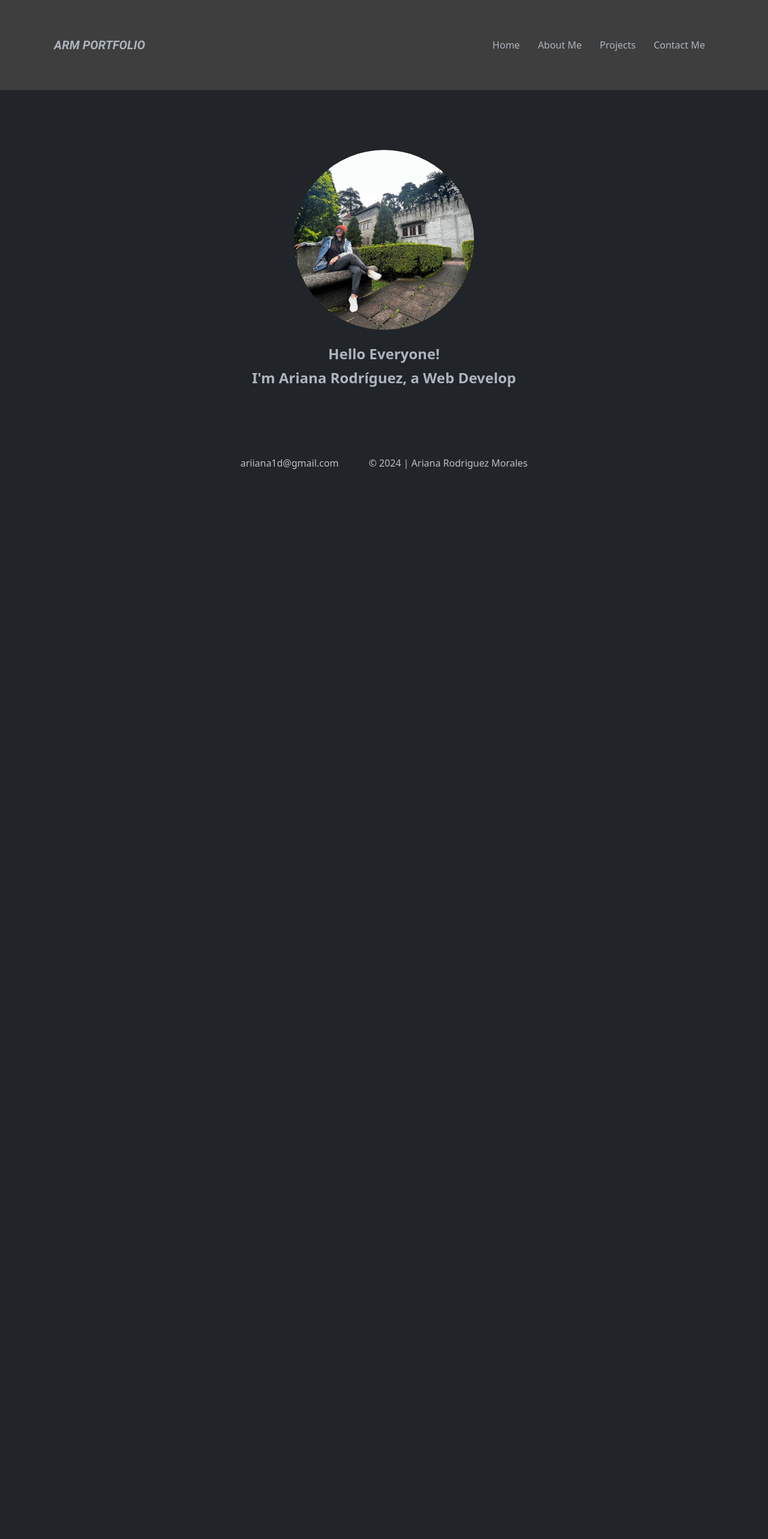
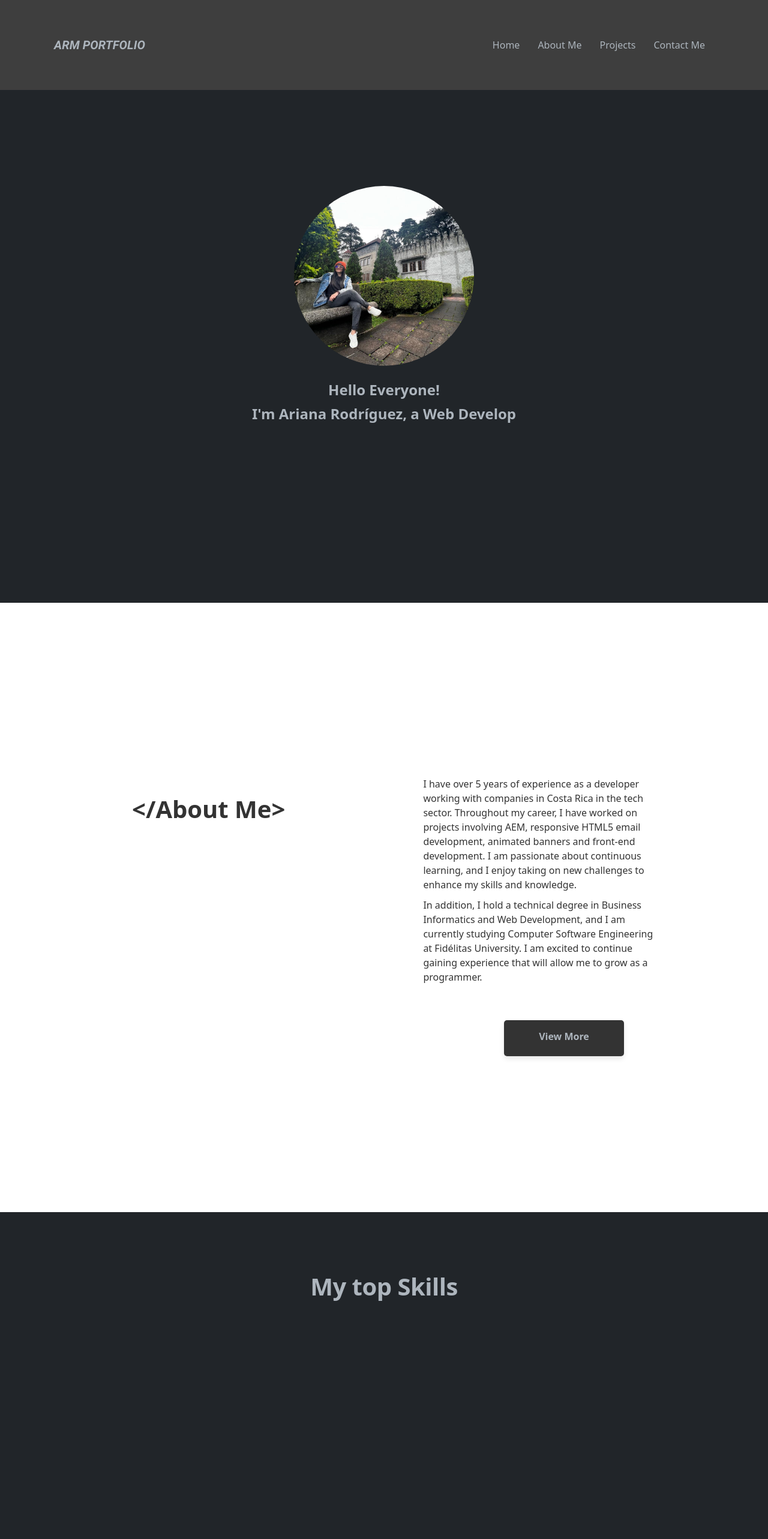
Before and after one commit to ari-rm21/website, an Angular app: page / in a window 1280 px wide. Shown: the top 2566 px of the page at 60% size. Before the commit the page ends 806 px from the top, so only its background shows below. Built offline with nearby package versions, Linux system fonts and the light colour scheme.

Commit message:
doing several changes

```diff
--- a/src/app/app.component.html
+++ b/src/app/app.component.html
@@ -14,6 +14,7 @@
 </header>
 
 
-
-<router-outlet />
+<app-home></app-home>
+<app-about-me></app-about-me>
+<app-projects></app-projects>
 <app-footer></app-footer>
--- a/src/app/app.component.ts
+++ b/src/app/app.component.ts
@@ -1,11 +1,14 @@
 import { Component } from '@angular/core';
 import { RouterLink, RouterOutlet } from '@angular/router';
 import { FooterComponent } from './components/footer/footer.component';
+import { HomeComponent } from './components/home/home.component';
+import { AboutMeComponent } from './components/about-me/about-me.component';
+import { ProjectsComponent } from './components/projects/projects.component';
 
 @Component({
   selector: 'app-root',
   standalone: true,
-  imports: [RouterOutlet, RouterLink, FooterComponent],
+  imports: [RouterOutlet, RouterLink, HomeComponent, AboutMeComponent, ProjectsComponent,FooterComponent],
   templateUrl: './app.component.html',
   styleUrls: ['./app.component.scss']
 })
--- a/src/app/components/about-me/about-me.component.scss
+++ b/src/app/components/about-me/about-me.component.scss
@@ -3,7 +3,9 @@
     justify-content: space-between;
     align-items: flex-start;
     gap: 20px;
-    padding: 250px 100px;
+    padding: 200px 100px 120px 100px;
+    background-color: #fff;
+    color: #333;
 
 
 
@@ -18,7 +20,6 @@
       &__title {
         font-size: 2.5rem;
         margin-bottom: 10px;
-        color: #adb5bd;
         font-weight: bold;
       }
 
@@ -40,7 +41,6 @@
 
       p {
         margin-bottom: 10px;
-        color: #adb5bd;
       }
     }
 
@@ -96,13 +96,15 @@
 
 
 .topSkils_wrapper{
-  background-color: #fff;
+  background-color: #212529;
   padding: 100px;
   width: 100%;
+  height: 700px;
 
   &__heading-secondary {
     font-weight: 700;
-    color: #c06500;
+    text-align: center;
+    color: #adb5bd;
     font-size: 2.5rem;
     line-height: 1.2;
     margin-bottom: 9.6rem;
--- a/src/app/components/about-me/about-me.component.ts
+++ b/src/app/components/about-me/about-me.component.ts
@@ -1,7 +1,7 @@
 import { AfterViewInit, Component } from '@angular/core';
 
 @Component({
-  selector: 'div[app-about-me]',
+  selector: 'app-about-me',
   standalone: true,
   imports: [],
   templateUrl: './about-me.component.html',
--- a/src/app/components/footer/footer.component.scss
+++ b/src/app/components/footer/footer.component.scss
@@ -1,10 +1,12 @@
 footer{
-    position: fixed;
+    position: relative;
     bottom: 0px;
     width: 100%;
+    background-color: white;
 }
 
 .footer_wrapper{
+
     margin: 0px auto;
     display: flex;
     justify-content: center;
--- a/src/app/components/home/home.component.scss
+++ b/src/app/components/home/home.component.scss
@@ -1,8 +1,14 @@
 .wrapper {
-    padding: 250px 0px 50px 0px;
+    height: 1005px;
+    padding: 310px 0px 100px 0px;
     display: flex;
     align-items: center;
     flex-direction: column;
+    @media (max-width: 768px) {
+      padding: 250px 0px 50px 0px;
+      height: 700px;
+
+  }
 
 
     &__img_container {
--- a/src/app/components/home/home.component.ts
+++ b/src/app/components/home/home.component.ts
@@ -6,6 +6,7 @@ gsap.registerPlugin(TextPlugin);
 
 @Component({
   selector: 'app-home',
+  standalone: true,
   templateUrl: './home.component.html',
   styleUrls: ['./home.component.scss']
 })
--- a/src/app/components/projects/projects.component.html
+++ b/src/app/components/projects/projects.component.html
@@ -1 +1,4 @@
-<p>projects works!</p>
+<section>
+    <p>projects works!</p>
+
+</section>
--- a/src/app/components/projects/projects.component.scss
+++ b/src/app/components/projects/projects.component.scss
@@ -0,0 +1,11 @@
+section{
+    background-color: #fff;
+    width: 100%;
+    padding: 200px;
+}
+
+p{
+    margin: 200px;
+    color: red;
+
+}
```
